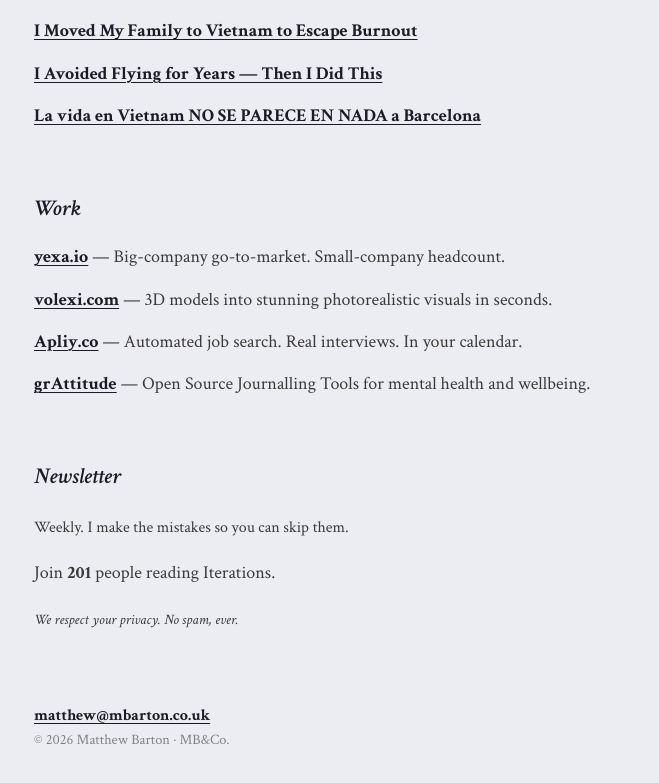
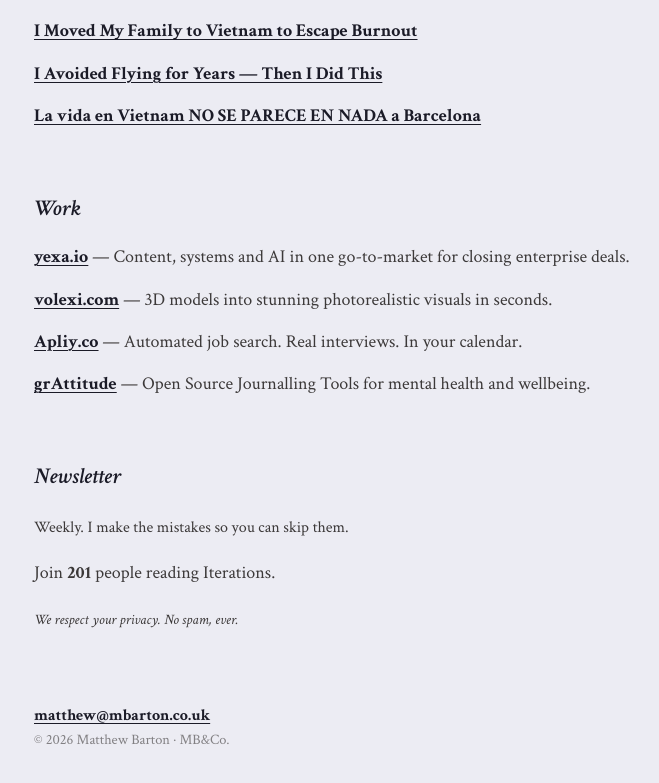
Before and after one commit to matthewpbarton/mbarton-site, a plain HTML site: page index.html in a window 1280 px wide. Shown: the part 1012-1795 px from the top of the page, without its empty margins (86-745 px from the left). Drawn offline with Linux system fonts and the light colour scheme; a script that the page names is missing.

Commit message:
Reframe the Yexa line around the four pillars as one offer

```diff
--- a/index.html
+++ b/index.html
@@ -68,7 +68,7 @@
     <section class="section" aria-labelledby="work">
       <h2 class="section-title" id="work">Work</h2>
       <ul class="list">
-        <li><a href="https://www.yexa.io/">yexa.io</a> — Big-company go-to-market. Small-company headcount.</li>
+        <li><a href="https://www.yexa.io/">yexa.io</a> — Content, systems and AI in one go-to-market for closing enterprise deals.</li>
         <li><a href="https://volexi.com/">volexi.com</a> — 3D models into stunning photorealistic visuals in seconds.</li>
         <li><a href="https://apliy-official.vercel.app/">Apliy.co</a> — Automated job search. Real interviews. In your calendar.</li>
         <li><a href="https://grattitude.space/">grAttitude</a> — Open Source Journalling Tools for mental health and wellbeing.</li>
```
